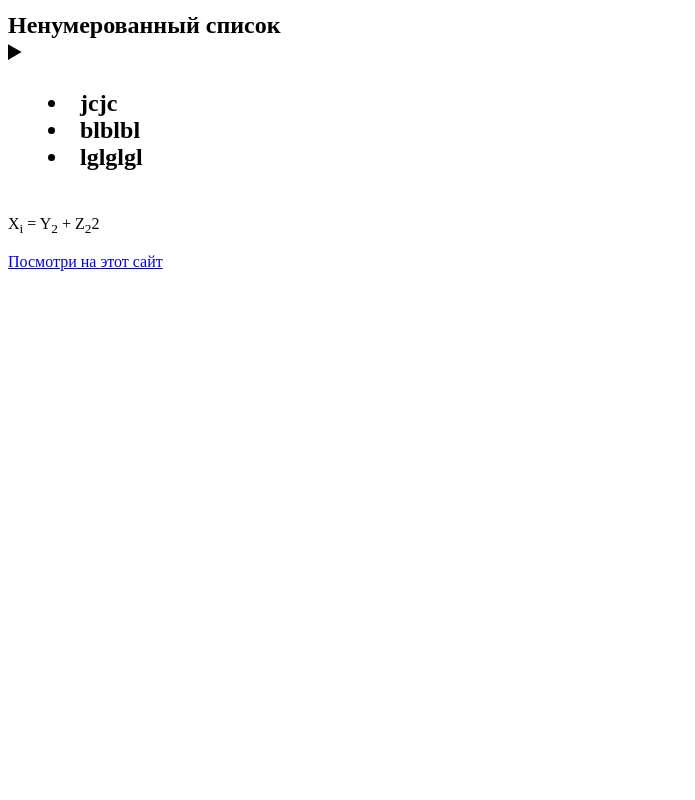
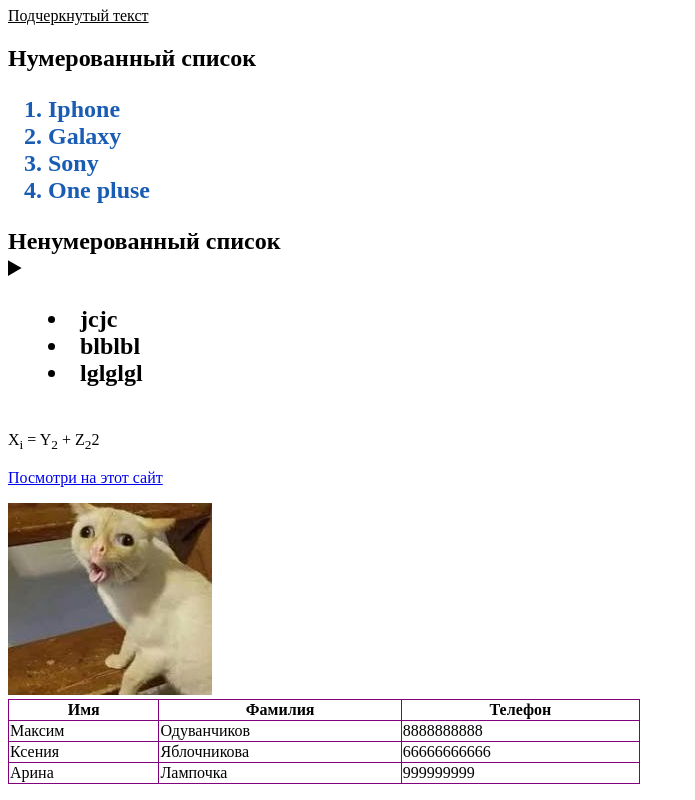
Before and after one commit to Rishid999/mysite, a plain HTML site: page index.html in a window 1280 px wide. Shown: the part 719-1519 px from the top of the page, without its empty margins (0-695 px from the left). Before the commit the page ends 1006 px from the top, so only its background shows below. Drawn offline with Linux system fonts and the light colour scheme.

Commit message:
20 commit

```diff
--- a/index.html
+++ b/index.html
@@ -2,10 +2,27 @@
 <html lang="ru">
     <head>
         <title>Главная страница</title>
+        <style>
+           td, th {
+           border: solid 1px purple;
+         }
+         table {
+            border-collapse: collapse;
+            width: 50%;
+        }
+
+
+
+        </style>
 
     </head>
     <body>
         <h1>Header 1</h1>
+        <a href="#table-1"> <img src="img/download (1).png" alt="Котик"/>
+
+        </a>
+
+
         <h2>Header 2</h2>
         <h3>Header 3</h3>
         <h4>Header 4</h4>
@@ -54,6 +71,40 @@
         </h2>
         <p>X<sub>i</sub> = Y<sub>2</sub> + Z<sub>2</sub>2<su</p>
         <p><a href="https://google.com"> Посмотри на этот сайт</a> </p>
+        <img src="img/download (1).png" alt="Котик"/>
+
+        <table id="table-1" class="table-1">
+            <thead>
+                <tr>
+                    <th>Имя</th>
+                    <th>Фамилия</th>
+                    <th>Телефон</th>
+                </tr>
+            </thead>
+            <tbody>
+                <tr>
+                    <td>Максим</td>
+                    <td>Одуванчиков</td>
+                    <td>8888888888</td>
+                </tr>
+
+
+                <tr>
+                    <td>Ксения</td>
+                    <td>Яблочникова</td>
+                    <td>66666666666</td>
+                </tr>
+
+
+                <tr>
+                    <td>Арина</td>
+                    <td>Лампочка</td>
+                    <td>999999999</td>
+                </tr>
+            </tbody>
+
+        </table>
+
     </body>
 <p></p>
 </html>
```
Also changed, not shown: forms.html/forms.html (added, +67 -0 lines), img/download (1).png (added), img/download.png (added), 1 other file.
